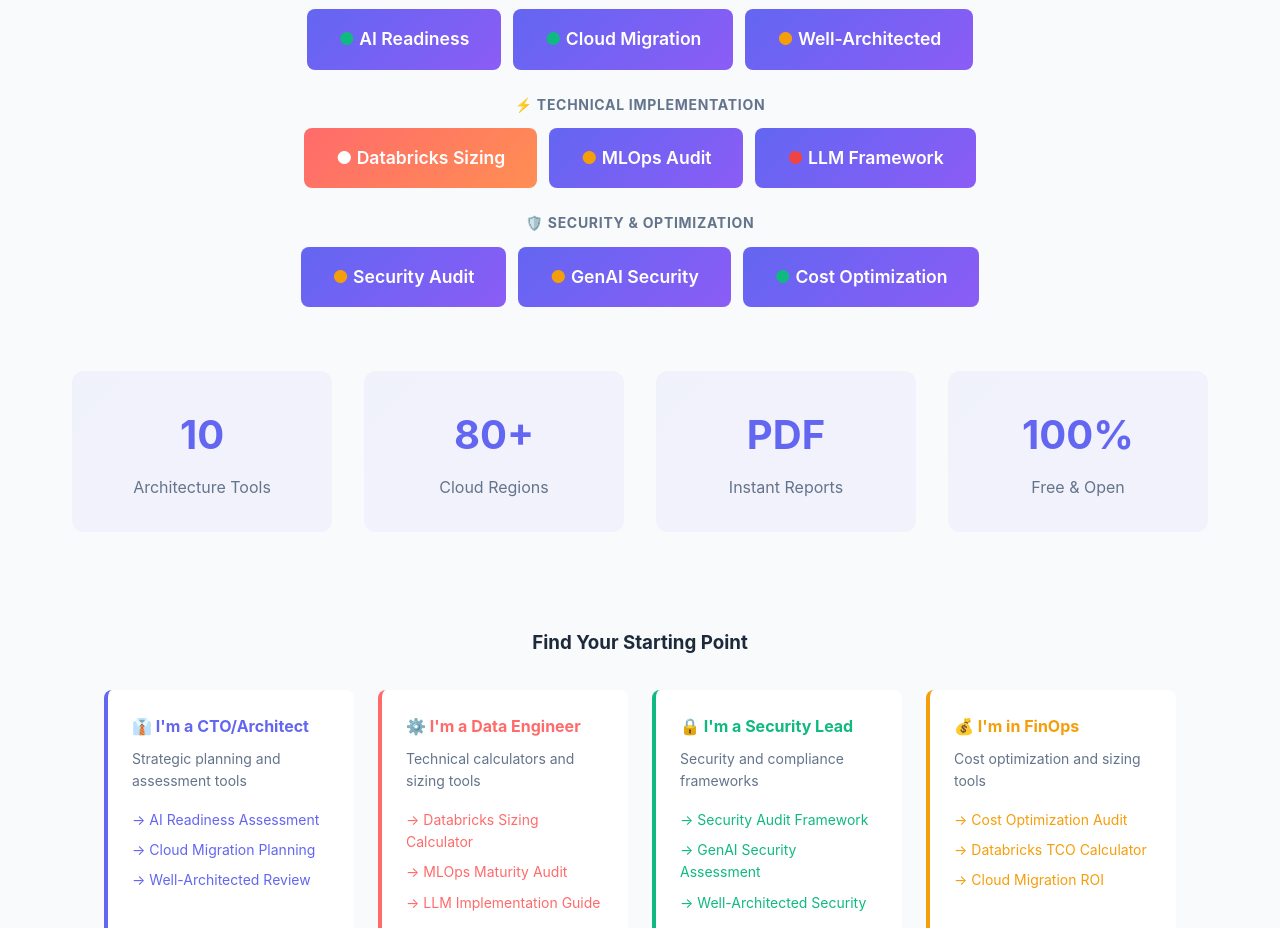
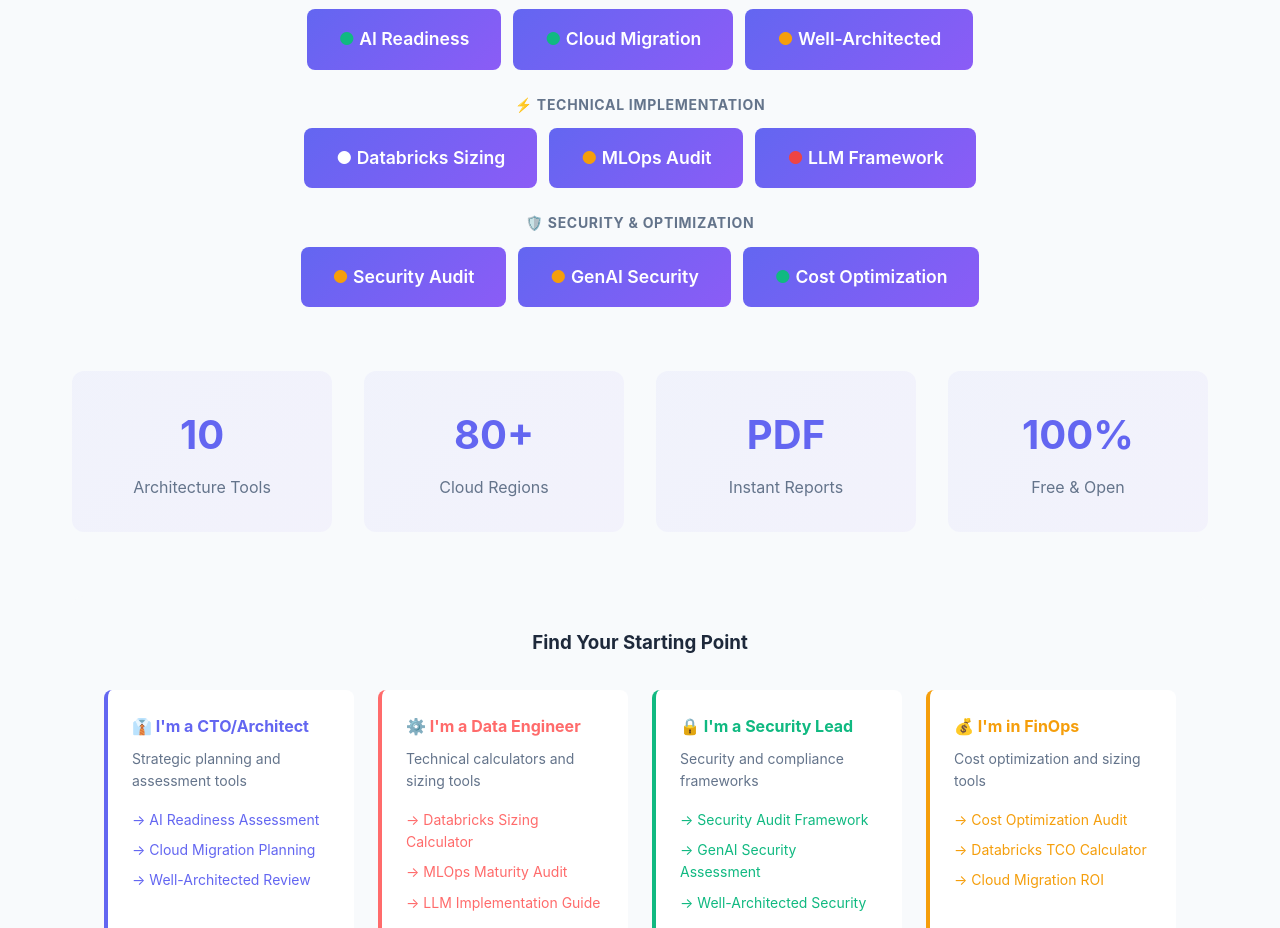
Before and after one commit to architecture-audit/architecture-audit, a website: page index.html in a window 1280 px wide. Shown: the part 1101-2029 px from the top of the page. Drawn offline with Linux system fonts and the light colour scheme.

Commit message:
Remove orange styling from Databricks button in quick access section

```diff
--- a/index.html
+++ b/index.html
@@ -623,7 +623,7 @@
                 <div style="margin-bottom: 1.5rem;">
                     <h4 style="text-align: center; color: #64748b; font-size: 0.875rem; text-transform: uppercase; letter-spacing: 0.05em; margin-bottom: 0.75rem;">⚡ Technical Implementation</h4>
                     <div style="display: flex; flex-wrap: wrap; gap: 0.75rem; justify-content: center;">
-                        <a href="calculators/databricks-sizing/" class="btn btn-primary" style="background: linear-gradient(135deg, #ff6b6b, #ff8e53);" title="Advanced - Requires Databricks knowledge">
+                        <a href="calculators/databricks-sizing/" class="btn btn-primary" title="Advanced - Requires Databricks knowledge">
                             <span style="color: #fff;">●</span> Databricks Sizing
                         </a>
                         <a href="calculators/mlops-audit/" class="btn btn-primary" title="Intermediate">
```
